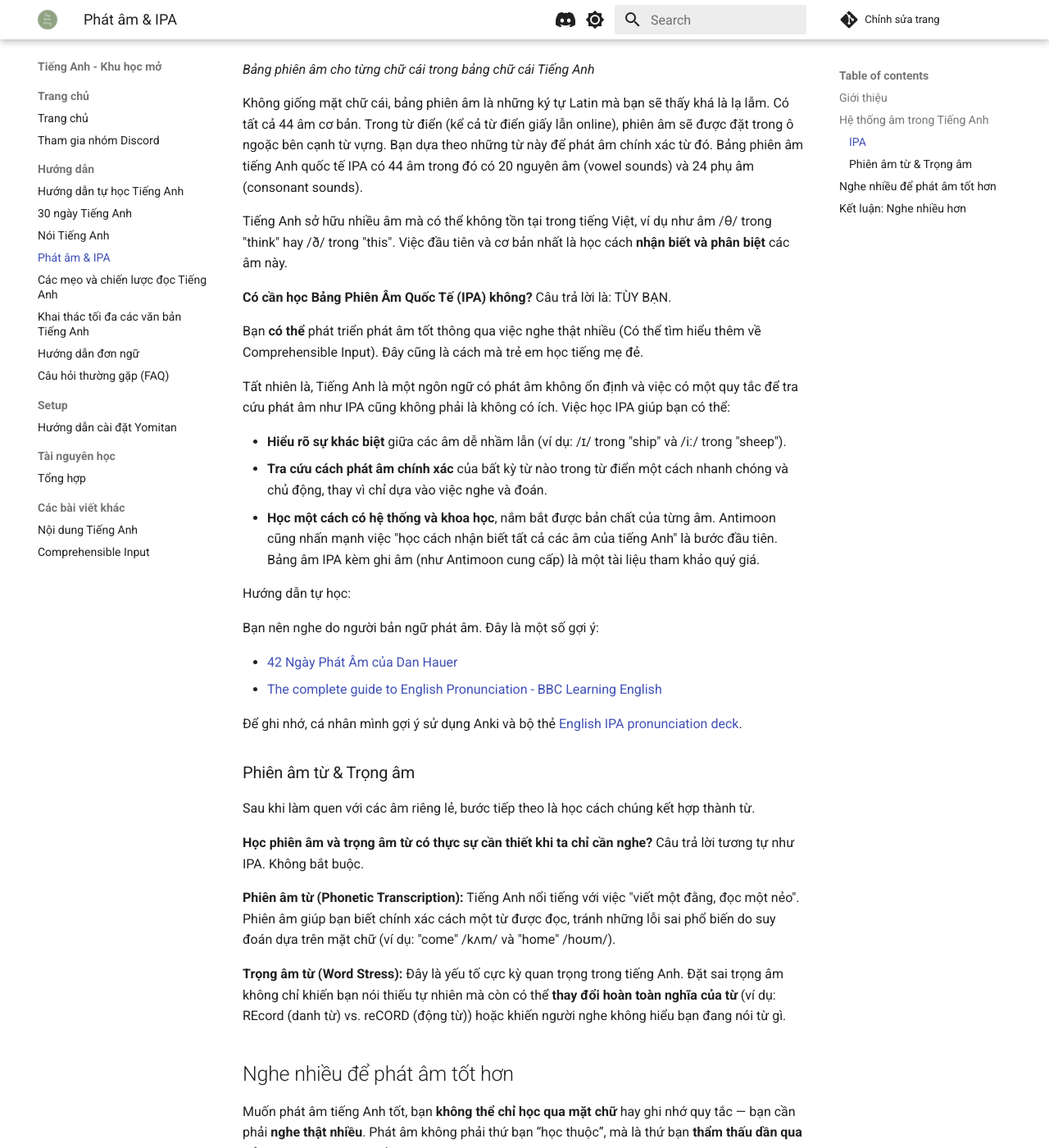
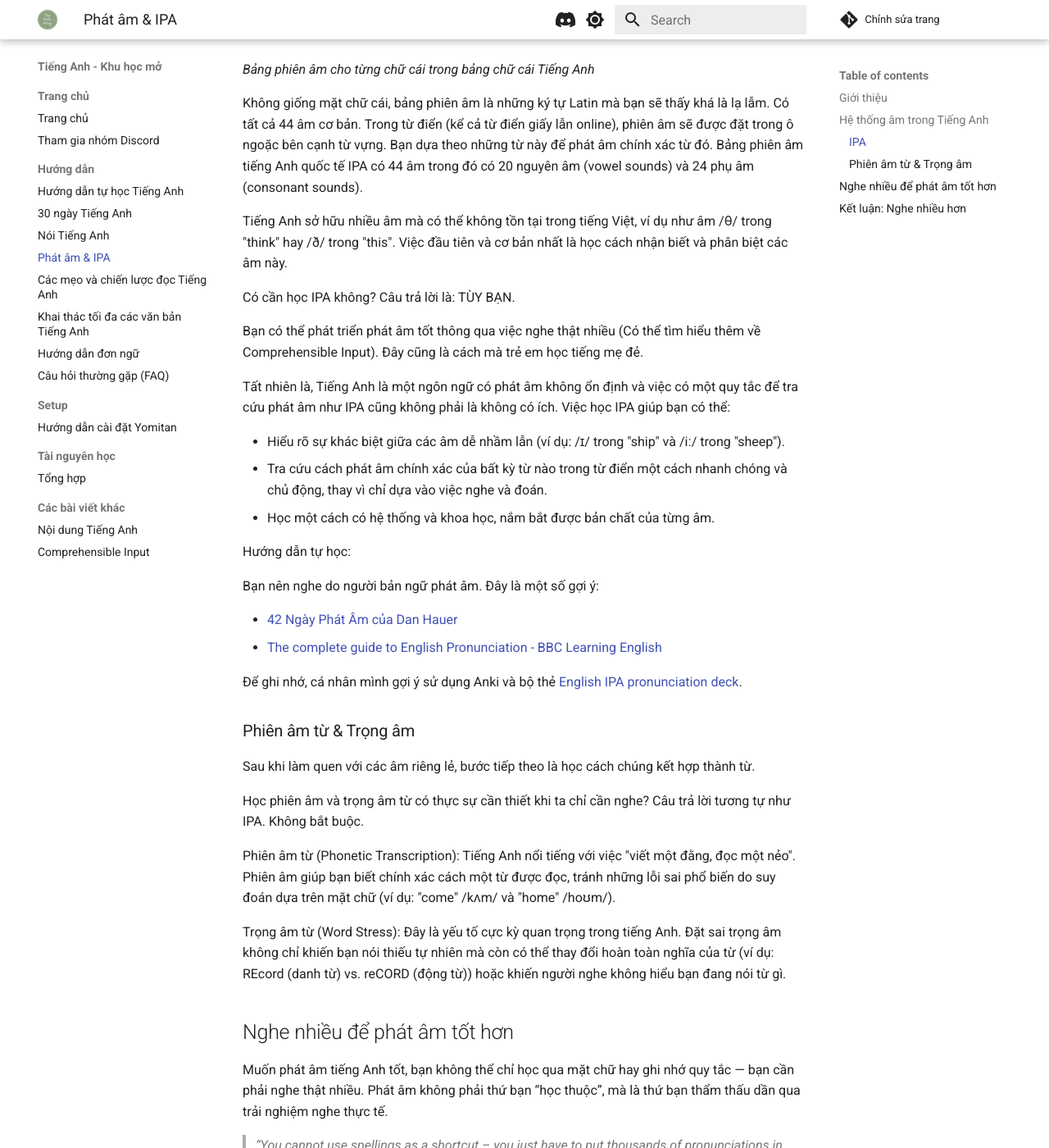
Before and after one commit to daihocmo/tieng-anh, an MkDocs documentation site: the page built from docs/ipa.md, in a window 1280 px wide and 1400 px high, scrolled down 857 px. Shown: the whole window at 82% size. Built offline with MkDocs 1.6.1 and Material for MkDocs 9.7.7, drawn with Linux system fonts in a browser that asks for light colours; comment, search, counter and statistics services are not loaded; some of the changed text lies outside the part shown.

Commit message:
Cập nhật lại một số bài viết khác

```diff
--- a/docs/ipa.md
+++ b/docs/ipa.md
@@ -4,7 +4,7 @@
 
 Phát âm là "điều lớn nhất mà mọi người chú ý đến khi bạn nói tiếng Anh". Ấn tượng ban đầu thường được hình thành dựa trên cách bạn phát âm, trước cả khi người nghe kịp đánh giá từ vựng hay ngữ pháp của bạn.
 
-Hơn nữa, mục tiêu không nhất thiết phải là phát âm "hoàn hảo như người bản xứ". Thay vào đó, hãy hướng đến **sự rõ ràng và dễ hiểu**. Một phát âm tốt là khi người nghe có thể hiểu bạn mà không cần phải quá gắng sức, và giọng của bạn dễ chịu khi nghe. Đặt ra một mục tiêu thực tế sẽ giúp bạn có động lực và tránh được cảm giác nản lòng không cần thiết.
+Hơn nữa, mục tiêu không nhất thiết phải là phát âm "hoàn hảo như người bản xứ". Thay vào đó, hãy hướng đến sự rõ ràng và dễ hiểu. Một phát âm tốt là khi người nghe có thể hiểu bạn mà không cần phải quá gắng sức, và giọng của bạn dễ chịu khi nghe. Đặt ra một mục tiêu thực tế sẽ giúp bạn có động lực và tránh được cảm giác nản lòng không cần thiết.
 
 ## Hệ thống âm trong Tiếng Anh
 
@@ -18,18 +18,17 @@ _Bảng phiên âm cho từng chữ cái trong bảng chữ cái Tiếng Anh_
 
 Không giống mặt chữ cái, bảng phiên âm là những ký tự Latin mà bạn sẽ thấy khá là lạ lẫm. Có tất cả 44 âm cơ bản. Trong từ điển (kể cả từ điển giấy lẫn online), phiên âm sẽ được đặt trong ô ngoặc bên cạnh từ vựng. Bạn dựa theo những từ này để phát âm chính xác từ đó. Bảng phiên âm tiếng Anh quốc tế IPA có 44 âm trong đó có 20 nguyên âm (vowel sounds) và 24 phụ âm (consonant sounds).
 
-Tiếng Anh sở hữu nhiều âm mà có thể không tồn tại trong tiếng Việt, ví dụ như âm /θ/ trong "think" hay /ð/ trong "this". Việc đầu tiên và cơ bản nhất là học cách **nhận biết và phân biệt** các âm này.
+Tiếng Anh sở hữu nhiều âm mà có thể không tồn tại trong tiếng Việt, ví dụ như âm /θ/ trong "think" hay /ð/ trong "this". Việc đầu tiên và cơ bản nhất là học cách nhận biết và phân biệt các âm này.
 
-**Có cần học Bảng Phiên Âm Quốc Tế (IPA) không?** Câu trả lời là: TÙY BẠN.
+Có cần học IPA không? Câu trả lời là: TÙY BẠN.
 
-Bạn **có thể** phát triển phát âm tốt thông qua việc nghe thật nhiều (Có thể tìm hiểu thêm về Comprehensible Input). Đây cũng là cách mà trẻ em học tiếng mẹ đẻ.
+Bạn có thể phát triển phát âm tốt thông qua việc nghe thật nhiều (Có thể tìm hiểu thêm về Comprehensible Input). Đây cũng là cách mà trẻ em học tiếng mẹ đẻ.
 
 Tất nhiên là, Tiếng Anh là một ngôn ngữ có phát âm không ổn định và việc có một quy tắc để tra cứu phát âm như IPA cũng không phải là không có ích. Việc học IPA giúp bạn có thể:
 
-* **Hiểu rõ sự khác biệt** giữa các âm dễ nhầm lẫn (ví dụ: /ɪ/ trong "ship" và /iː/ trong "sheep").
-* **Tra cứu cách phát âm chính xác** của bất kỳ từ nào trong từ điển một cách nhanh chóng và chủ động, thay vì chỉ dựa vào việc nghe và đoán.
-* **Học một cách có hệ thống và khoa học**, nắm bắt được bản chất của từng âm.
-Antimoon cũng nhấn mạnh việc "học cách nhận biết tất cả các âm của tiếng Anh" là bước đầu tiên. Bảng âm IPA kèm ghi âm (như Antimoon cung cấp) là một tài liệu tham khảo quý giá.
+* Hiểu rõ sự khác biệt giữa các âm dễ nhầm lẫn (ví dụ: /ɪ/ trong "ship" và /iː/ trong "sheep").
+* Tra cứu cách phát âm chính xác của bất kỳ từ nào trong từ điển một cách nhanh chóng và chủ động, thay vì chỉ dựa vào việc nghe và đoán.
+* Học một cách có hệ thống và khoa học, nắm bắt được bản chất của từng âm.
 
 Hướng dẫn tự học:
 
@@ -44,23 +43,23 @@ Bạn nên nghe do người bản ngữ phát âm. Đây là một số gợi ý
 
 Sau khi làm quen với các âm riêng lẻ, bước tiếp theo là học cách chúng kết hợp thành từ.
 
-**Học phiên âm và trọng âm từ có thực sự cần thiết khi ta chỉ cần nghe?** Câu trả lời tương tự như IPA. Không bắt buộc.
+Học phiên âm và trọng âm từ có thực sự cần thiết khi ta chỉ cần nghe? Câu trả lời tương tự như IPA. Không bắt buộc.
 
-**Phiên âm từ (Phonetic Transcription):** Tiếng Anh nổi tiếng với việc "viết một đằng, đọc một nẻo". Phiên âm giúp bạn biết chính xác cách một từ được đọc, tránh những lỗi sai phổ biến do suy đoán dựa trên mặt chữ (ví dụ: "come" /kʌm/ và "home" /hoʊm/).
+Phiên âm từ (Phonetic Transcription): Tiếng Anh nổi tiếng với việc "viết một đằng, đọc một nẻo". Phiên âm giúp bạn biết chính xác cách một từ được đọc, tránh những lỗi sai phổ biến do suy đoán dựa trên mặt chữ (ví dụ: "come" /kʌm/ và "home" /hoʊm/).
 
-**Trọng âm từ (Word Stress):** Đây là yếu tố cực kỳ quan trọng trong tiếng Anh. Đặt sai trọng âm không chỉ khiến bạn nói thiếu tự nhiên mà còn có thể **thay đổi hoàn toàn nghĩa của từ** (ví dụ: REcord (danh từ) vs. reCORD (động từ)) hoặc khiến người nghe không hiểu bạn đang nói từ gì.
+Trọng âm từ (Word Stress): Đây là yếu tố cực kỳ quan trọng trong tiếng Anh. Đặt sai trọng âm không chỉ khiến bạn nói thiếu tự nhiên mà còn có thể thay đổi hoàn toàn nghĩa của từ (ví dụ: REcord (danh từ) vs. reCORD (động từ)) hoặc khiến người nghe không hiểu bạn đang nói từ gì.
 
 ## Nghe nhiều để phát âm tốt hơn
 
-Muốn phát âm tiếng Anh tốt, bạn **không thể chỉ học qua mặt chữ** hay ghi nhớ quy tắc — bạn cần phải **nghe thật nhiều**. Phát âm không phải thứ bạn “học thuộc”, mà là thứ bạn **thẩm thấu dần qua trải nghiệm nghe thực tế**.
+Muốn phát âm tiếng Anh tốt, bạn không thể chỉ học qua mặt chữ hay ghi nhớ quy tắc — bạn cần phải nghe thật nhiều. Phát âm không phải thứ bạn “học thuộc”, mà là thứ bạn thẩm thấu dần qua trải nghiệm nghe thực tế.
 
 > *“You cannot use spellings as a shortcut – you just have to put thousands of pronunciations in your head.”* (Bạn không thể dùng chính tả làm lối tắt — bạn cần đưa hàng ngàn cách phát âm vào trong đầu).
 >
 > Antimoon trong [hướng dẫn Pronunciation](https://www.antimoon.com/how/pronunc.htm)
 
-Cách hiệu quả nhất để làm điều này chính là **nghe đầu vào (input)**: TV series, podcasts, audiobooks, YouTube, phim ảnh...
+Cách hiệu quả nhất để làm điều này chính là nghe đầu vào (input): TV series, podcasts, audiobooks, YouTube, phim ảnh...
 
-Mỗi lần bạn nghe một từ đúng cách, não bạn sẽ tự xây dựng một “thư viện âm thanh” bên trong. Khi thư viện này đủ phong phú, bạn sẽ **tự phát âm đúng mà không cần phải nghĩ ngợi nhiều**. Đây chính là sức mạnh của **comprehensible input** – nghe đủ nhiều, đúng trình độ, đúng nội dung bạn thích – và khả năng phát âm sẽ đến một cách tự nhiên.
+Mỗi lần bạn nghe một từ đúng cách, não bạn sẽ tự xây dựng một “thư viện âm thanh” bên trong. Khi thư viện này đủ phong phú, bạn sẽ tự phát âm đúng mà không cần phải nghĩ ngợi nhiều. Đây chính là sức mạnh của comprehensible input – nghe đủ nhiều, đúng trình độ, đúng nội dung bạn thích – và khả năng phát âm sẽ đến một cách tự nhiên.
 
 ## Kết luận: Nghe nhiều hơn
 
```
Also changed, not shown: docs/guide.md (+3 -3 lines), docs/readingtips.md (+146 -0 lines), docs/resources.md (+1 -0 lines), docs/speaking.md (+3 -3 lines).
